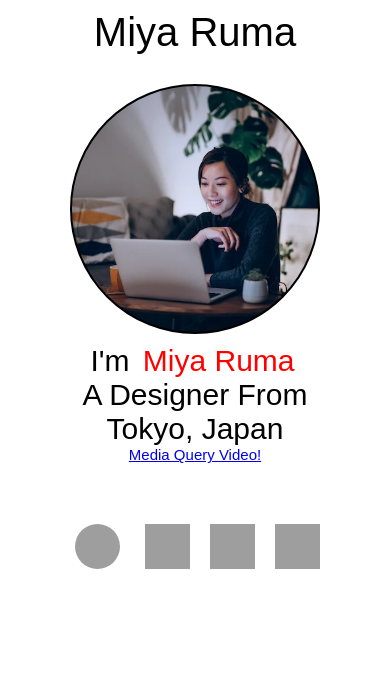
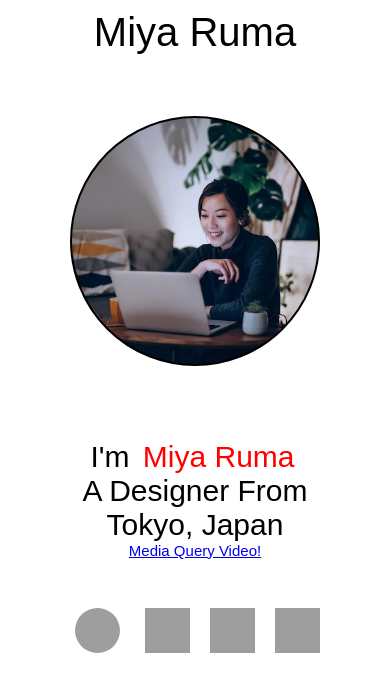
Before and after one commit to stwslim83/media-query-project, a plain HTML site: page index.html in a window 390 px wide. Drawn offline with Linux system fonts and the light colour scheme; grey boxes are pictures that could not be loaded.

Commit message:
Update style.css

```diff
--- a/style.css
+++ b/style.css
@@ -117,8 +117,9 @@
   }
   .main {
     flex-direction: column;
-    align-items: center;
-    height:50%;
+        align-items: center;
+        justify-content: space-around;
+        height: 60%;
   }
   .main__image {
     height: 250px;
```
